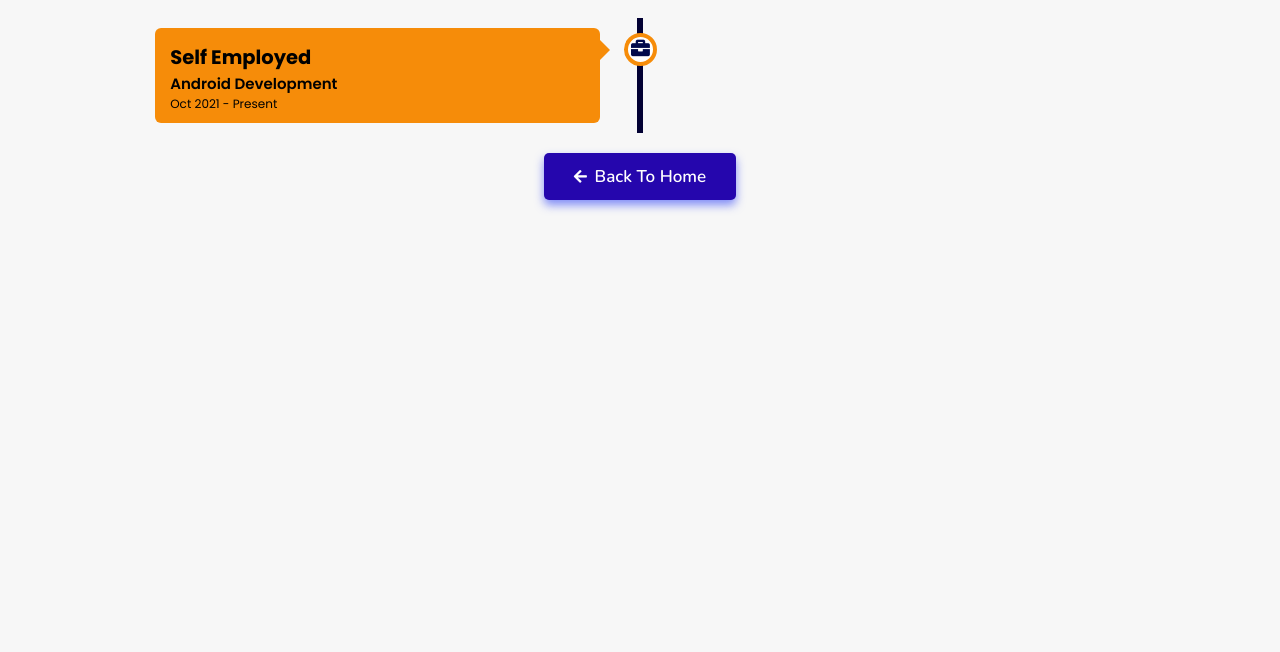
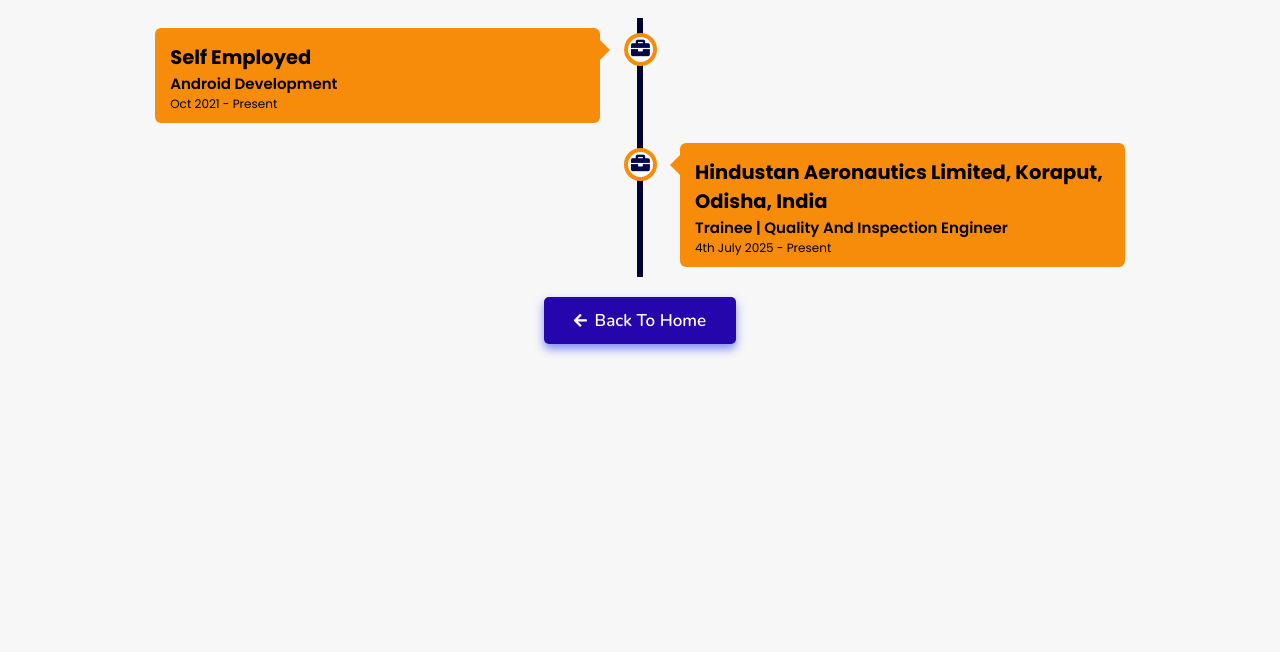
Before and after one commit to Ashish7411/ashish7411.github.io, a plain HTML site: page experience/index.html in a window 1280 px wide. Shown: the part 148-800 px from the top of the page. Drawn offline with nearby package versions, Linux system fonts and the light colour scheme.

Commit message:
add experience

```diff
--- a/experience/index.html
+++ b/experience/index.html
@@ -53,19 +53,19 @@
         </div>
       </div>
     </div>
-<!--
+
     <div class="container right">
         <div class="content">
           <div class="tag">
-            <h2>DevIncept (Top Contributor)</h2>
+            <h2>Hindustan Aeronautics Limited, Koraput, Odisha, India</h2>
           </div>
           <div class="desc">
-              <h3>DCP 2021 Contributor | Open Source Program</h3>
-              <p>July 2021 - October 2021</p>
+              <h3>Trainee | Quality and Inspection engineer</h3>
+              <p>4th July 2025 - Present</p>
           </div>
         </div>
       </div>
-
+<!--
       <div class="container left">
         <div class="content">
           <div class="tag">
```
Also changed, not shown: index.html (+5 -5 lines).
